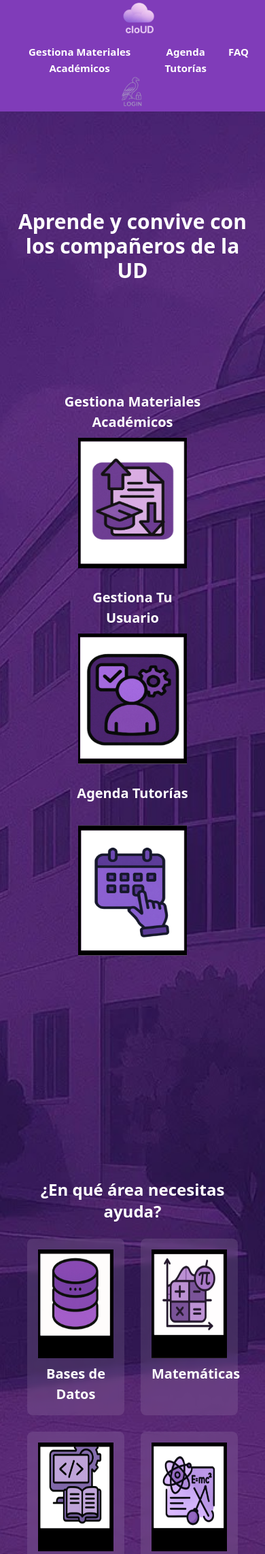
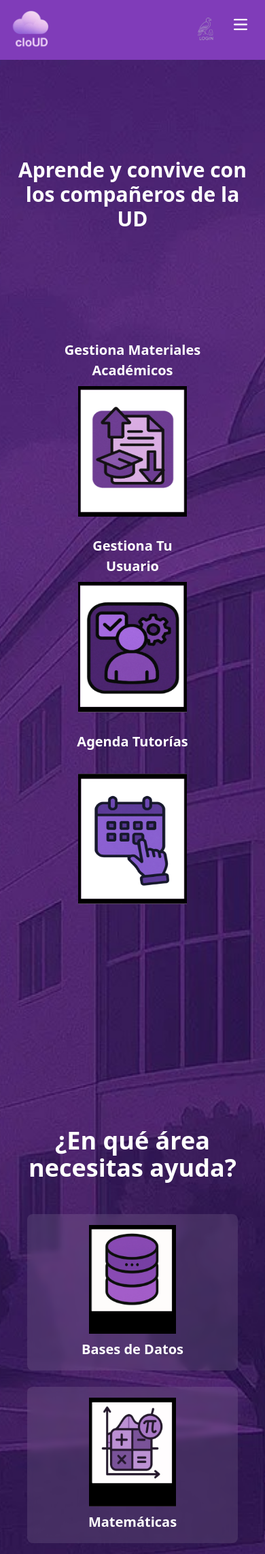
Before and after one commit to Xjpaez16/cloUD, a PHP site: page / in a window 390 px wide. Shown: the top 2286 px of the page at 68% size. Run offline with PHP 8.4, Linux system fonts and the light colour scheme; some libraries are stand-ins or nearby versions.

Commit message:
frontend principal view acabado y totalmente responsivo )00/M(

```diff
--- a/public/css/home.css
+++ b/public/css/home.css
@@ -7,6 +7,7 @@
 @media (min-width: 641px) and (max-width: 1024px) {
             body {
                 background-position: center -80px !important;
+                height: 2000PX;
             }
         }
 
--- a/view/home.php
+++ b/view/home.php
@@ -10,13 +10,14 @@
     <link rel="stylesheet" href="<?= BASE_URL ?>public/css/home.css">
 </head>
 
+
+
 <body class="relative min-h-screen bg-cover bg-bottom bg-no-repeat text-white font-sans "
     style="background-image: url('<?= BASE_URL ?>public/img/udfondo.jpg');">
 
-
     <!-- Contenido principal -->
     <div class="relative z-10">
-        <?php require_once __DIR__ . '/layouts/header.php'; ?>
+        <?php require_once __DIR__ . '/layouts/nav.php'; ?>
         <!-- Mensaje principal -->
         <main class="text-center py-16 px-4">
             <h1 class="text-3xl lg:text-6xl md:text-5xl  font-bold mb-20 font-sans md:font-sans pb-20 mt-20">
@@ -26,42 +27,48 @@
             <!-- Íconos -->
             <div class="ease-out duration-300 grid grid-cols-1 sm:grid-cols-3 gap-5 mb-80 font-bold">
                 <div class="flex flex-col items-center">
-                    <p class="text-[20px] xl:text-[25px] lg:text-[20px] md:text-[20px] pb-2">Gestiona Materiales<br>Académicos</p>
+                    <p class="text-[20px] xl:text-[25px] lg:text-[20px] md:text-[20px] pb-2">Gestiona
+                        Materiales<br>Académicos</p>
                     <a href="#">
-                        <img src="<?= BASE_URL ?>public/img/materials.png" class="w-40 h-48 sm:w-40 sm:h-48 md:w-48 md:h-56 lg:w-60 lg:h-64 xl:w-71 xl:h-80 mb-2 transition-transform duration-300 hover:scale-95"
+                        <img src="<?= BASE_URL ?>public/img/materials.png"
+                            class="w-40 h-48 sm:w-40 sm:h-48 md:w-48 md:h-56 lg:w-60 lg:h-64 xl:w-71 xl:h-80 mb-2 transition-transform duration-300 hover:scale-95"
                             alt="Materiales">
                     </a>
                 </div>
                 <div class="flex flex-col items-center">
                     <p class="text-[20px] xl:text-[25px] lg:text-[20px] md:text-[20px] pb-2">Gestiona Tu<br> Usuario</p>
                     <a href="#">
-                        <img src="<?= BASE_URL ?>public/img/users.png" class="w-40 h-48 sm:w-40 sm:h-48 md:w-48 md:h-56 lg:w-60 lg:h-64 xl:w-71 xl:h-80 mb-2 transition-transform duration-300 hover:scale-95"
+                        <img src="<?= BASE_URL ?>public/img/users.png"
+                            class="w-40 h-48 sm:w-40 sm:h-48 md:w-48 md:h-56 lg:w-60 lg:h-64 xl:w-71 xl:h-80 mb-2 transition-transform duration-300 hover:scale-95"
                             alt="Usuario">
                     </a>
                 </div>
                 <div class="flex flex-col items-center">
                     <p class="text-[20px] xl:text-[25px] lg:text-[20px] md:text-[20px] pb-8">Agenda Tutorías</p>
                     <a href="#">
-                        <img src="<?= BASE_URL ?>public/img/calendar.png" class="w-40 h-48 sm:w-40 sm:h-48 md:w-48 md:h-56 lg:w-60 lg:h-64 xl:w-71 xl:h-80 mb-2 transition-transform duration-300 hover:scale-95"
+                        <img src="<?= BASE_URL ?>public/img/calendar.png"
+                            class="w-40 h-48 sm:w-40 sm:h-48 md:w-48 md:h-56 lg:w-60 lg:h-64 xl:w-71 xl:h-80 mb-2 transition-transform duration-300 hover:scale-95"
                             alt="Tutorías">
                     </a>
                 </div>
             </div>
 
             <!-- Título de secciones -->
-            <h2 class="text-2xl font-semibold mb-6">
+            <h2 class="text-4xl font-semibold mb-6">
                 ¿En qué área necesitas ayuda?
             </h2>
+            <br>
 
             <!-- Tarjetas de áreas -->
-            <div class="font-bold font-sans grid grid-cols-2 sm:grid-cols-3 md:grid-cols-5 gap-6 px-6 ">
+            <div class="font-bold font-sans grid grid-cols-1 xl:grid-cols-5 sm:grid-cols-3 md:grid-cols-3 gap-6 px-6 ">
                 <div
                     class="bg-white/10 backdrop-blur-sm p-4 rounded-lg text-center hover:scale-105 transition-transform">
                     <a href="#">
                         <img src="<?= BASE_URL ?>public/img/database.png" class="w-32 h-40 mx-auto mb-2"
                             alt="Bases de Datos">
                     </a>
-                    <p class="text-[20px] xl:text-[25px] lg:text-[20px] md:text-[20px]">Bases de Datos</p>
+                    <p class="text-[20px] xl:text-[25px] lg:text-[20px] md:text-[20px] sm:text-[30px]">Bases de Datos
+                    </p>
                 </div>
                 <div
                     class="bg-white/10 backdrop-blur-sm p-4 rounded-lg text-center hover:scale-105 transition-transform">
--- a/view/layouts/header.php
+++ /dev/null
@@ -1,16 +0,0 @@
-<!-- Header -->
-<header class="flex flex-col sm:flex-row justify-between items-center px-6 py-1 text-white" style="background-color: #803CB9;">
-    <div >
-    <img src="<?= BASE_URL ?>public/img/logo.png" alt="Logo cloUD" class="h-12 sm:h-14 lg:h-16 xl:h-20 pl-5">
-</div>
-    <nav class="flex space-x-4 sm:space-x-10 lg:space-x-32 xl:space-x-80 mt-3 sm:mt-0 font-semibold font-sans">
-    <ul class="transition-transform duration-300 hover:scale-110 text-center transition-all duration-200" ><a href="<?= BASE_URL ?>index.php?url=RouteController/materials" class="text-[15px] lg:text-[20px] xl:text-[25px] text-center custom-underline">Gestiona Materiales Académicos</a></ul>
-    <ul class="transition-transform duration-300 hover:scale-110 text-center transition-all duration-200"><a href="#" class="text-[15px] lg:text-[20px] xl:text-[25px] text-center custom-underline">Agenda Tutorías</a></ul>
-    <ul class="transition-transform duration-300 hover:scale-110 text-center transition-all duration-200"><a href="#" class="text-[15px] lg:text-[20px] xl:text-[25px] text-center custom-underline">FAQ</a></ul>
-    </nav>
-    <div>
-    <ul><a href="#">
-        <img src="<?= BASE_URL ?>public/img/login.png" alt="Logo login" class="h-12 sm:h-14">
-    </a></ul>
-    </div>
-</header>
--- /dev/null
+++ b/view/layouts/nav.php
@@ -0,0 +1,46 @@
+<!-- NAV -->
+<nav class="bg-[#803cb9] font-semibold font-sans">
+    <script src="https://unpkg.com/flowbite@latest/dist/flowbite.min.js"></script>
+
+    <div class="max-w-screen-xl flex flex-wrap items-center justify-between mx-auto p-4">
+        <a class="flex items-center space-x-3 rtl:space-x-reverse">
+            <img src="<?= BASE_URL ?>public/img/logo.png" class="h-14 xl:h-24 lg:h-16" alt="cloud Logo" />
+        </a>
+        <div class="flex md:order-2 space-x-3 md:space-x-0 rtl:space-x-reverse">
+            <button type="button" class=""><img src="<?= BASE_URL ?>public/img/login.png" alt="login logo"
+                    class="h-14 xl:h-32 lg:h-16 hover:scale-105 transition-transform duration-300" /></button>
+            <button data-collapse-toggle="navbar-cta" type="button"
+                class="inline-flex items-center p-2 w-10 h-10 justify-center text-sm  rounded-lg md:hidden  focus:outline-none focus:ring-2"
+                aria-controls="navbar-cta" aria-expanded="false">
+                <span class="sr-only">Open main menu</span>
+                <svg class="w-5 h-5" aria-hidden="true" xmlns="http://www.w3.org/2000/svg" fill="none"
+                    viewBox="0 0 17 14">
+                    <path stroke="currentColor" stroke-linecap="round" stroke-linejoin="round" stroke-width="2"
+                        d="M1 1h15M1 7h15M1 13h15" />
+                </svg>
+            </button>
+        </div>
+        <div class="items-center justify-between hidden w-full md:flex md:w-auto md:order-1" id="navbar-cta">
+            <ul
+                class="flex flex-col font-medium p-4 md:p-0 mt-4  rounded-lg  md:space-x-8 rtl:space-x-reverse md:flex-row md:mt-0 md:border-0 xl:text-[25px] text-[15px] lg:text-[20px] xl:text-[25px] text-center ">
+
+                <li>
+                    <a href="#"
+                        class="block py-2 px-3 md:p-0  rounded-sm  custom-underline dark:border-gray-700 text-[15px] lg:text-[20px] xl:text-[25px] text-center custom-underline">Recursos</a>
+                </li>
+                <li>
+                    <a href="#"
+                        class="block py-2 px-3 md:p-0  rounded-sm  custom-underline dark:border-gray-700 text-[15px] lg:text-[20px] xl:text-[25px] text-center custom-underline">Usuario</a>
+                </li>
+                <li>
+                    <a href="#"
+                        class="block py-2 px-3 md:p-0  rounded-sm  custom-underline dark:border-gray-700 text-[15px] lg:text-[20px] xl:text-[25px] text-center custom-underline">Tutorías</a>
+                </li>
+                <li>
+                    <a href="#"
+                        class="block py-2 px-3 md:p-0  rounded-sm  custom-underline dark:border-gray-700 text-[15px] lg:text-[20px] xl:text-[25px] text-center custom-underline">FAQ</a>
+                </li>
+            </ul>
+        </div>
+    </div>
+</nav>
```
Also changed, not shown: public/img/login.png.
